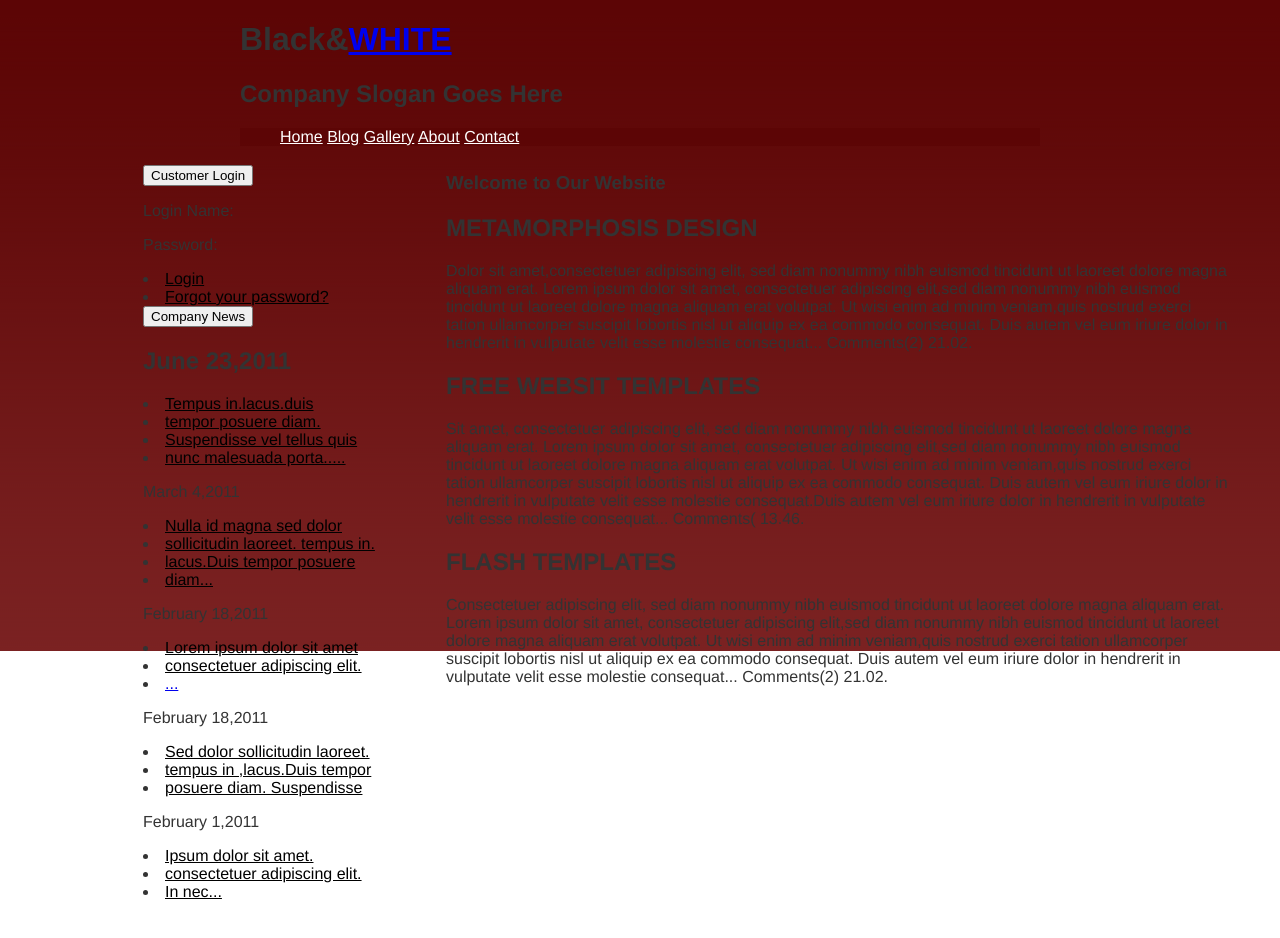
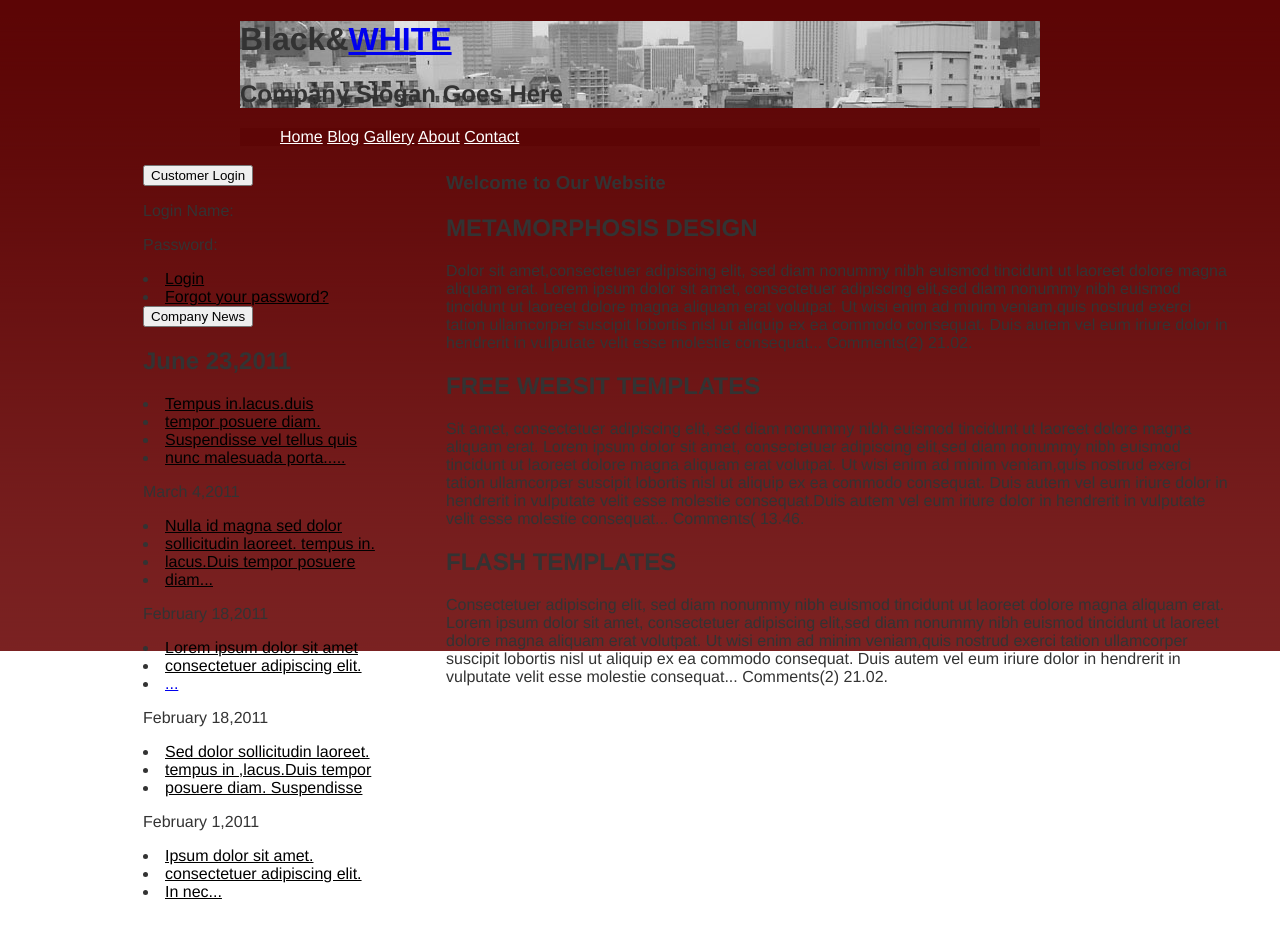
Before and after one commit to BeanRay/website, a plain HTML site: page index01.html in a window 1280 px wide. Shown: the top 938 px of the page. Drawn offline with Linux system fonts and the light colour scheme; files whose address does not match are found by name.

Commit message:
1001 小修改

```diff
--- a/css/style01.css
+++ b/css/style01.css
@@ -23,6 +23,12 @@ ul {
 }
 
 
+#header{
+	background: url(../images/tokyo.jpg);
+}
+
+
+
 #contact {
 	top: -750px;
 	position: relative;
@@ -36,8 +42,6 @@ ul {
 	border: 3px solid #73ad2100;
   }
 
-
-
 #footer {
 	clear: both;
 	background: rgb(3, 3, 3);
@@ -45,5 +49,4 @@ ul {
 	border-top: 2px solid rgba(221, 221, 221, 0);
 	text-align: center;
 	color: rgb(240, 240, 240);
-	top: -1750px;
 }
```
